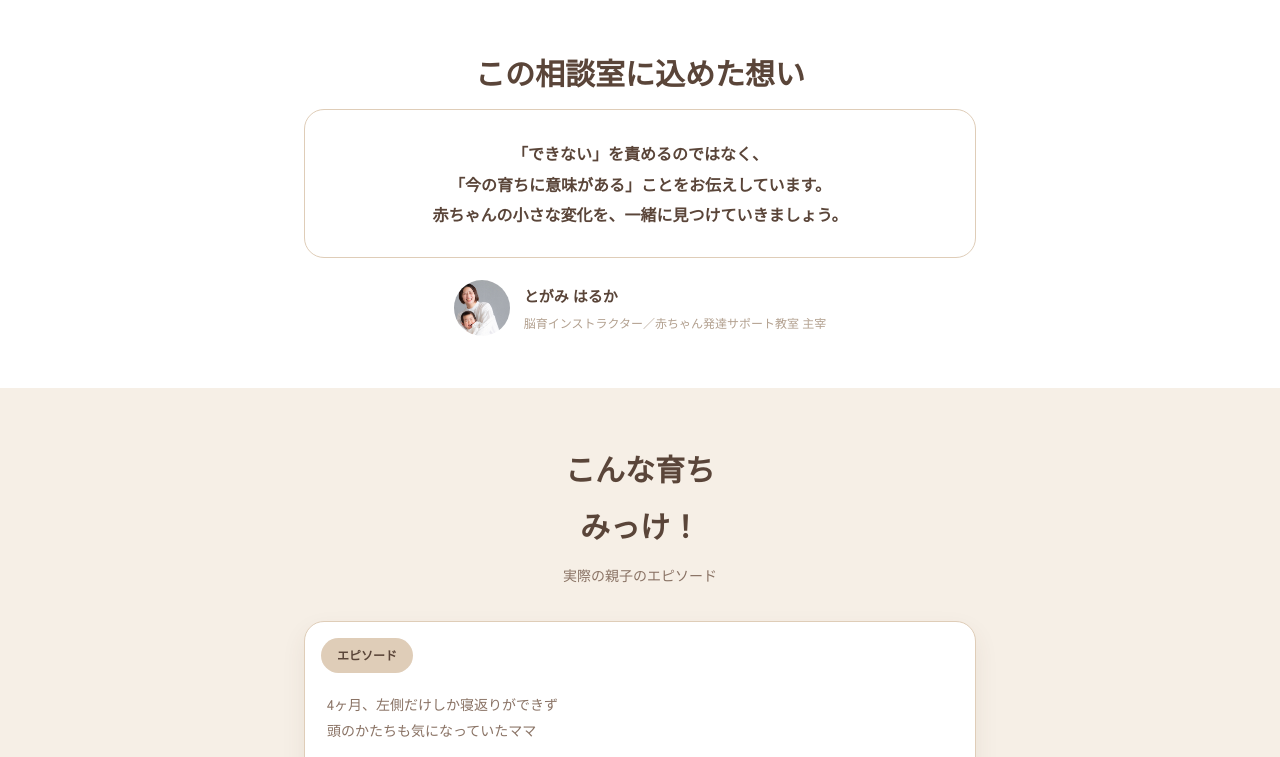
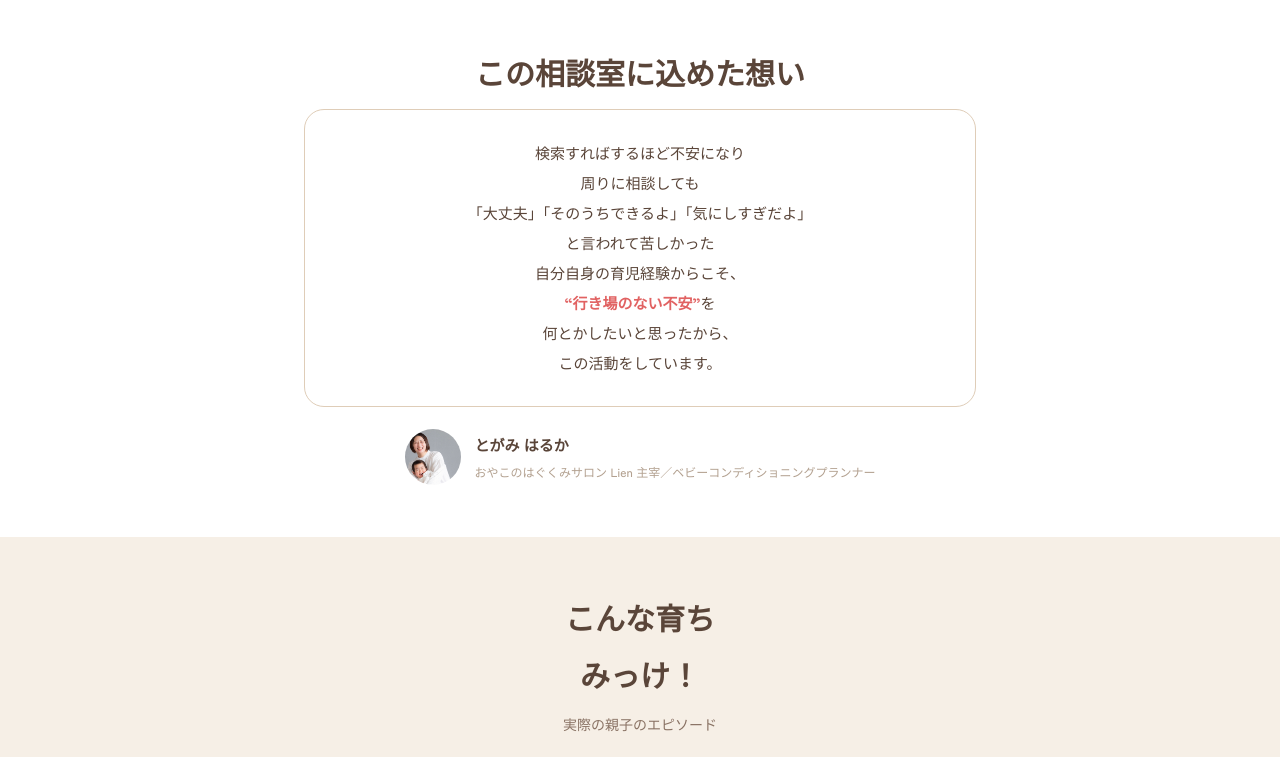
Before and after one commit to harkatogami-wq/nukumori-lp, a plain HTML site: page index.html in a window 1280 px wide. Shown: the part 2720-3477 px from the top of the page. Drawn offline with Linux system fonts and the light colour scheme.

Commit message:
想い・自己紹介・最終CTAを本人の言葉に合わせて調整
- この相談室に込めた想いを、ご自身の育児経験の言葉に差し替え
- 講師紹介をLien主宰／ベビーコンディショニングプランナーに更新
- 最終CTAを関連リンクの上に移動し、見出しを削除して「お会いできるのを楽しみにしてます🌼」に変更

Co-Authored-By: Claude Sonnet 5 <noreply@anthropic.com>

```diff
--- a/index.html
+++ b/index.html
@@ -109,13 +109,20 @@
   <div class="wrap">
     <h2 class="section-title reveal">この相談室に込めた想い</h2>
     <div class="message-quote reveal">
-      <p>「できない」を責めるのではなく、<br>「今の育ちに意味がある」ことをお伝えしています。<br>赤ちゃんの小さな変化を、一緒に見つけていきましょう。</p>
+      <p>検索すればするほど不安になり<br>
+      周りに相談しても<br>
+      「大丈夫」「そのうちできるよ」「気にしすぎだよ」<br>
+      と言われて苦しかった<br>
+      自分自身の育児経験からこそ、<br>
+      <span class="highlight">“行き場のない不安”</span>を<br>
+      何とかしたいと思ったから、<br>
+      この活動をしています。</p>
     </div>
     <div class="signature reveal">
       <img src="images/profile-haruka.jpg" alt="とがみ はるか">
       <div>
         <p class="name">とがみ はるか</p>
-        <p class="role">脳育インストラクター／赤ちゃん発達サポート教室 主宰</p>
+        <p class="role">おやこのはぐくみサロン Lien 主宰／ベビーコンディショニングプランナー</p>
       </div>
     </div>
   </div>
@@ -175,7 +182,15 @@
   </div>
 </section>
 
-<section>
+<section id="apply">
+  <div class="wrap final-cta reveal">
+    <p>お会いできるのを楽しみにしてます🌼</p>
+    <a href="#" class="cta-btn" data-link="apply">お申込みはこちら</a>
+    <p class="cta-sub" data-event="dateLabelFull">9月28日（月）10:00〜11:30</p>
+  </div>
+</section>
+
+<section style="background:var(--cream-deep)">
   <div class="wrap">
     <h2 class="section-title reveal">関連リンク</h2>
     <div class="links-list reveal">
@@ -199,15 +214,6 @@
   </div>
 </section>
 
-<section id="apply">
-  <div class="wrap final-cta reveal">
-    <h2>気になる方は、<br>ぜひ遊びに来てください</h2>
-    <p>限定4組の少人数開催です</p>
-    <a href="#" class="cta-btn" data-link="apply">お申込みはこちら</a>
-    <p class="cta-sub" data-event="dateLabelFull">9月28日（月）10:00〜11:30</p>
-  </div>
-</section>
-
 <footer>
   <p>赤ちゃん発達相談室 ぬくもり</p>
   <p>主催：<a href="https://lien-hp-5qp.pages.dev" target="_blank" rel="noopener">おやこのはぐくみサロン Lien</a></p>
--- a/style.css
+++ b/style.css
@@ -275,7 +275,8 @@ section{ padding:52px 0; }
   background:var(--paper); border:1px solid var(--line); border-radius:20px;
   padding:28px 24px; text-align:center; margin-bottom:22px;
 }
-.message-quote p{ margin:0; font-size:16px; font-weight:700; line-height:1.9; }
+.message-quote p{ margin:0; font-size:15px; font-weight:500; line-height:2; }
+.message-quote .highlight{ color:var(--red); font-weight:800; }
 .signature{
   display:flex; align-items:center; justify-content:center; gap:14px;
 }
@@ -314,6 +315,7 @@ section{ padding:52px 0; }
 /* final cta */
 .final-cta{ text-align:center; }
 .final-cta h2{ font-size:22px; font-weight:800; margin:0 0 10px; }
+.final-cta > p:first-child{ font-size:19px; font-weight:800; color:var(--brown); margin:0 0 22px; }
 .final-cta p{ font-size:14px; color:var(--brown-soft); margin:0 0 22px; }
 
 /* sticky bottom cta */
```
